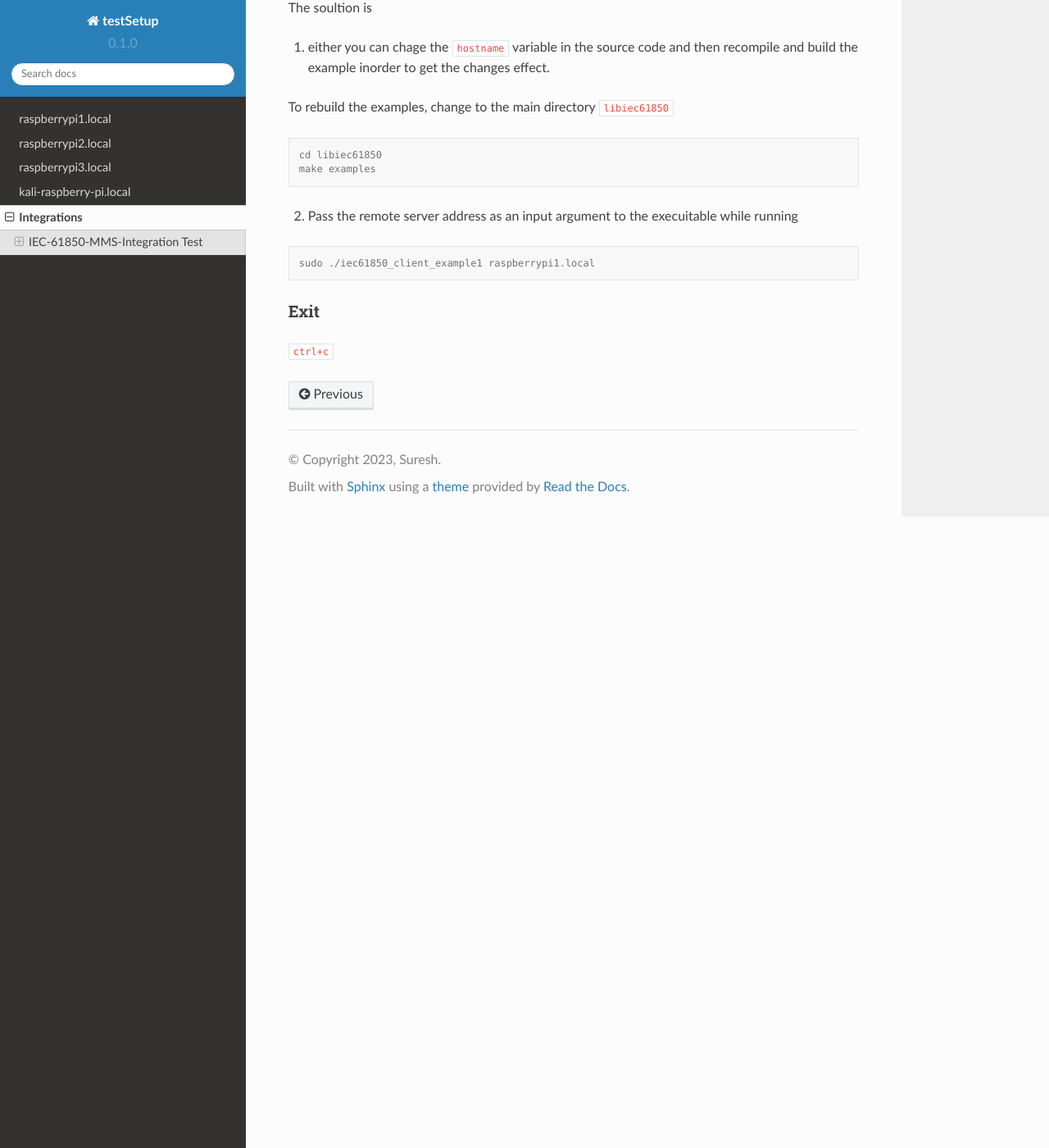
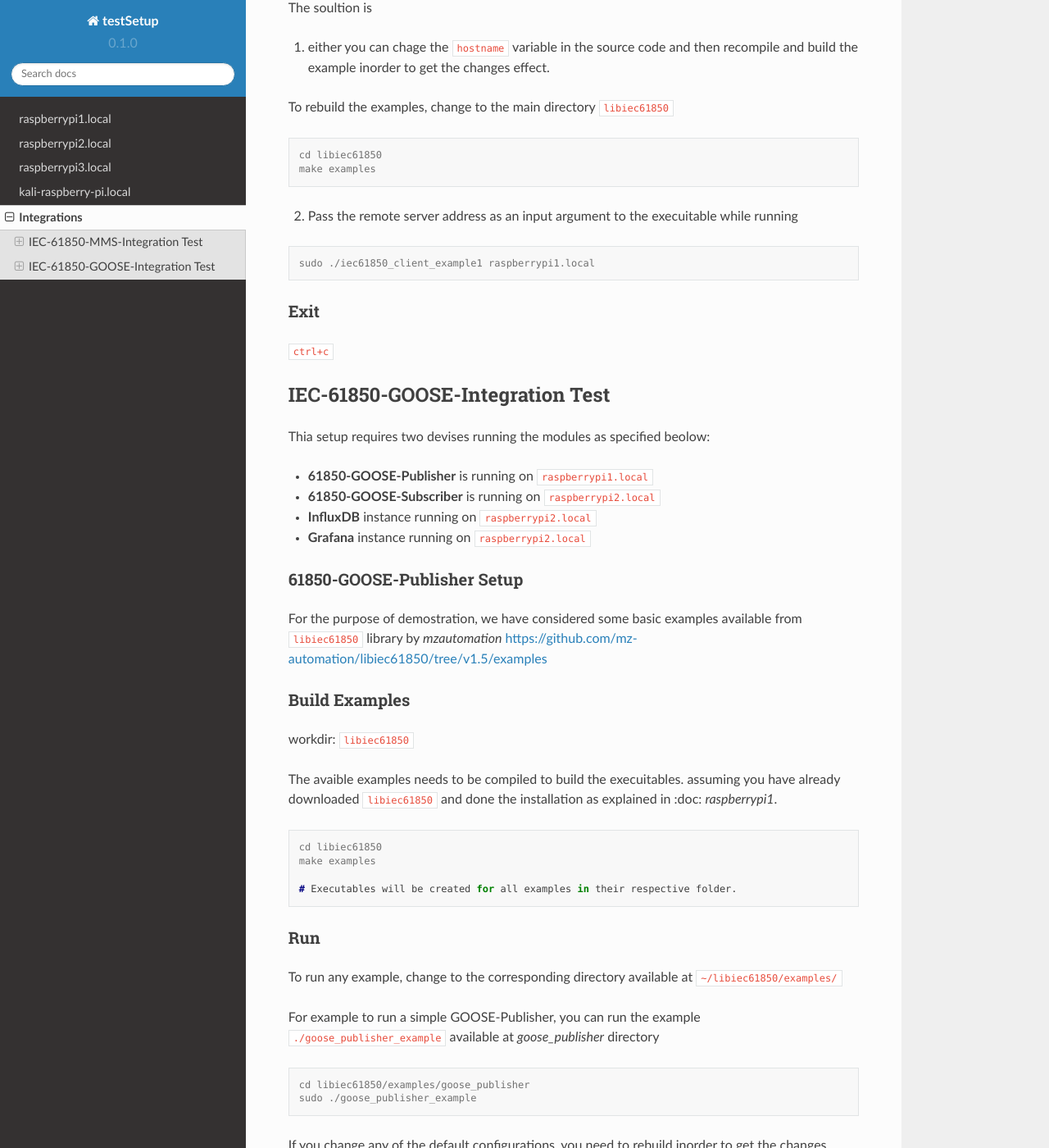
Before and after one commit to suresh-iitr/setup, a Sphinx documentation site: the page built from docs/source/integrations.rst, in a window 1280 px wide and 1400 px high, scrolled down 2619 px. Shown: the whole window at 82% size. Built offline with Sphinx 7.4.7 and the Read the Docs theme 2.0.0, drawn with Linux system fonts in a browser that asks for light colours; some of the changed text lies outside the part shown.

Commit message:
Update integrations.rst

```diff
--- a/docs/source/integrations.rst
+++ b/docs/source/integrations.rst
@@ -139,3 +139,121 @@ Exit
 ------
 
 ``ctrl+c``
+
+
+======
+IEC-61850-GOOSE-Integration Test
+======
+
+Thia setup requires two devises running the modules as specified beolow:
+
+- **61850-GOOSE-Publisher** is running on ``raspberrypi1.local``
+
+- **61850-GOOSE-Subscriber** is running on ``raspberrypi2.local``
+
+- **InfluxDB** instance running on ``raspberrypi2.local``
+
+- **Grafana** instance running on ``raspberrypi2.local``
+
+-------
+61850-GOOSE-Publisher Setup
+-------
+
+For the purpose of demostration, we have considered some basic examples available from ``libiec61850`` library by *mzautomation* https://github.com/mz-automation/libiec61850/tree/v1.5/examples
+
+------
+Build Examples
+------
+
+workdir: ``libiec61850``
+
+The avaible examples needs to be compiled to build the execuitables. assuming you have already downloaded ``libiec61850`` and done the installation as explained in :doc: `raspberrypi1`.
+
+.. code-block:: console
+
+   cd libiec61850
+   make examples
+
+   # Executables will be created for all examples in their respective folder.
+
+------
+Run
+------
+
+To run any example, change to the corresponding directory available at ``~/libiec61850/examples/``
+
+For example to run a simple GOOSE-Publisher, you can run the example ``./goose_publisher_example`` available at *goose_publisher* directory
+
+.. code-block:: console
+
+   cd libiec61850/examples/goose_publisher
+   sudo ./goose_publisher_example
+
+
+If you change any of the default configurations, you need to rebuild inorder to get the changes effect.
+
+To rebuild the examples, change to the main directory ``libiec61850``
+
+.. code-block:: console
+
+   cd libiec61850
+   make examples
+
+
+------
+Exit
+------
+
+By default, the Publisher will automaticlly exits, after publishing ``three events``.
+
+
+-------
+61850-GOOSE-Subscriber Setup
+-------
+
+For the purpose of demostration, we have considered some basic examples available from ``libiec61850`` library by *mzautomation* https://github.com/mz-automation/libiec61850/tree/v1.5/examples
+
+------
+Build Examples
+------
+
+workdir: ``libiec61850``
+
+The avaible examples needs to be compiled to build the execuitables. assuming you have already downloaded ``libiec61850`` and done the installation as explained in :doc: `raspberrypi1`.
+
+.. code-block:: console
+
+   cd libiec61850
+   make examples
+
+   # Executables will be created for all examples in their respective folder.
+
+------
+Run
+------
+
+For example to run a simple GOOSE-Subscriber, you can run the example ``./goose_subscriber_example`` available at *goose_subscriber* directory
+
+.. code-block:: console
+
+   cd libiec61850/examples/goose_subscriber
+   sudo ./goose_subscriber_example
+
+
+If you change any of the default configurations, you need to rebuild inorder to get the changes effect.
+
+To rebuild the examples, change to the main directory ``libiec61850``
+
+.. code-block:: console
+
+   cd libiec61850
+   make examples
+
+
+------
+Exit
+------
+
+By default subscriber will be running continuously. To stop use
+
+``ctrl+c``
```
